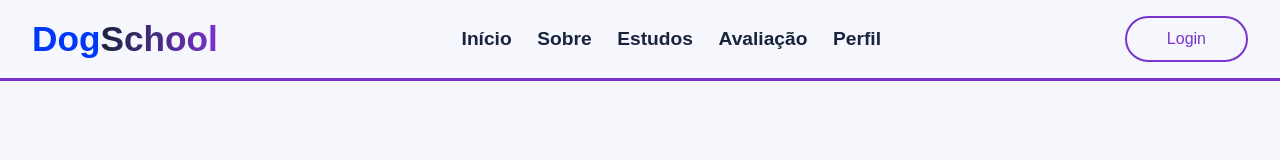
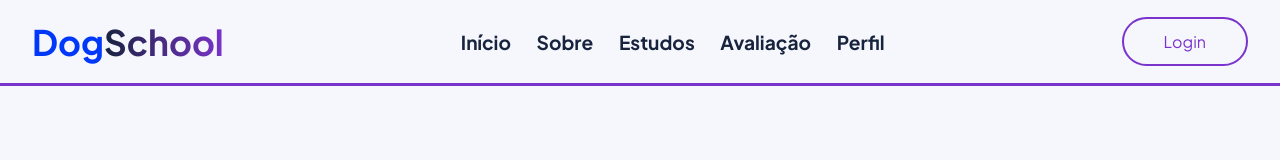
Before and after one commit to saikihector/DogSchool, a plain HTML site: page index.html in a window 1280 px wide. Shown: the top 160 px of the page. Drawn offline with Linux system fonts and the light colour scheme; the site is published under a folder, as on GitHub Pages, so addresses that start at the root find nothing.

Commit message:
Add files via upload

```diff
--- a/src/css/acesso.css
+++ b/src/css/acesso.css
@@ -3,7 +3,7 @@
     font-style: normal;
     font-weight: 700, 600, 500, 400, 300;
     font-display: swap;
-    src: url('/src/fonts/files/PlusJakartaSans-Variable-latin.woff') format('woff');
+    src: url('../fonts/files/PlusJakartaSans-Variable-latin.woff') format('woff');
 }
 
 * {
--- a/src/css/avaliacao.css
+++ b/src/css/avaliacao.css
@@ -3,7 +3,7 @@
     font-style: normal;
     font-weight: 700,600,500,400,300;
     font-display: swap;
-    src: url('/src/fonts/files/PlusJakartaSans-Variable-latin.woff') format('woff');
+    src: url('../fonts/files/PlusJakartaSans-Variable-latin.woff') format('woff');
 }
 
 * {
--- a/src/css/esqueci-senha.css
+++ b/src/css/esqueci-senha.css
@@ -3,7 +3,7 @@
     font-style: normal;
     font-weight: 700,600,500,400,300;
     font-display: swap;
-    src: url('/src/fonts/files/PlusJakartaSans-Variable-latin.woff') format('woff');
+    src: url('../fonts/files/PlusJakartaSans-Variable-latin.woff') format('woff');
 }
 
 * {
--- a/src/css/estudos.css
+++ b/src/css/estudos.css
@@ -3,7 +3,7 @@
     font-style: normal;
     font-weight: 700,600,500,400,300;
     font-display: swap;
-    src: url('/src/fonts/files/PlusJakartaSans-Variable-latin.woff') format('woff');
+    src: url('../fonts/files/PlusJakartaSans-Variable-latin.woff') format('woff');
 }
 
 * {
--- a/src/css/index.css
+++ b/src/css/index.css
@@ -3,7 +3,7 @@
     font-style: normal;
     font-weight: 700,600,500,400,300;
     font-display: swap;
-    src: url('/src/fonts/files/PlusJakartaSans-Variable-latin.woff') format('woff');
+    src: url('../fonts/files/PlusJakartaSans-Variable-latin.woff') format('woff');
 }
 
 * {
--- a/src/css/perfil.css
+++ b/src/css/perfil.css
@@ -3,7 +3,7 @@
   font-style: normal;
   font-weight: 700, 600, 500, 400, 300;
   font-display: swap;
-  src: url("/src/fonts/files/PlusJakartaSans-Variable-latin.woff")
+  src: url("../fonts/files/PlusJakartaSans-Variable-latin.woff")
     format("woff");
 }
 
--- a/src/css/questao.css
+++ b/src/css/questao.css
@@ -3,7 +3,7 @@
     font-style: normal;
     font-weight: 700,600,500,400,300;
     font-display: swap;
-    src: url('/src/fonts/files/PlusJakartaSans-Variable-latin.woff') format('woff');
+    src: url('../fonts/files/PlusJakartaSans-Variable-latin.woff') format('woff');
 }
 
 * {
--- a/src/css/resultado.css
+++ b/src/css/resultado.css
@@ -3,7 +3,7 @@
     font-style: normal;
     font-weight: 900,800,700,600,500,400,300,200,100;
     font-display: swap;
-    src: url('/src/fonts/files/PlusJakartaSans-Variable-latin.woff') format('woff');
+    src: url('../fonts/files/PlusJakartaSans-Variable-latin.woff') format('woff');
 }
 
 :root {
--- a/src/css/termos_privacidade.css
+++ b/src/css/termos_privacidade.css
@@ -3,7 +3,7 @@
     font-style: normal;
     font-weight: 700,600,500,400,300;
     font-display: swap;
-    src: url('/src/fonts/files/PlusJakartaSans-Variable-latin.woff') format('woff');
+    src: url('../fonts/files/PlusJakartaSans-Variable-latin.woff') format('woff');
 }
 
 * {
```
